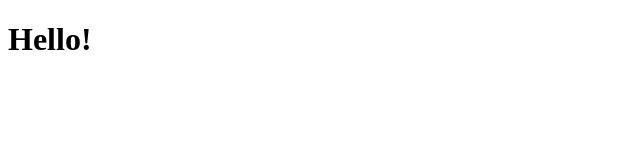
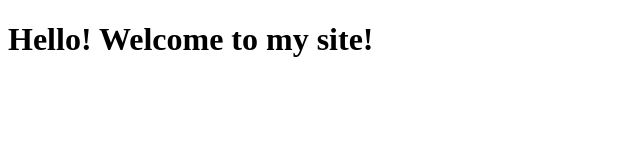
Before and after one commit to dmarkatia/dmarkatia.github.io, a plain HTML site: page index.html in a window 1280 px wide. Shown: the whole page, without its empty margins (0-640 px from the left). Drawn offline with Linux system fonts and the light colour scheme.

Commit message:
More changes

```diff
--- a/index.html
+++ b/index.html
@@ -2,6 +2,6 @@
 <html>
 <body>
 
-<h1>Hello!</h1>
+<h1>Hello! Welcome to my site!</h1>
 </body>
 </html>
```
